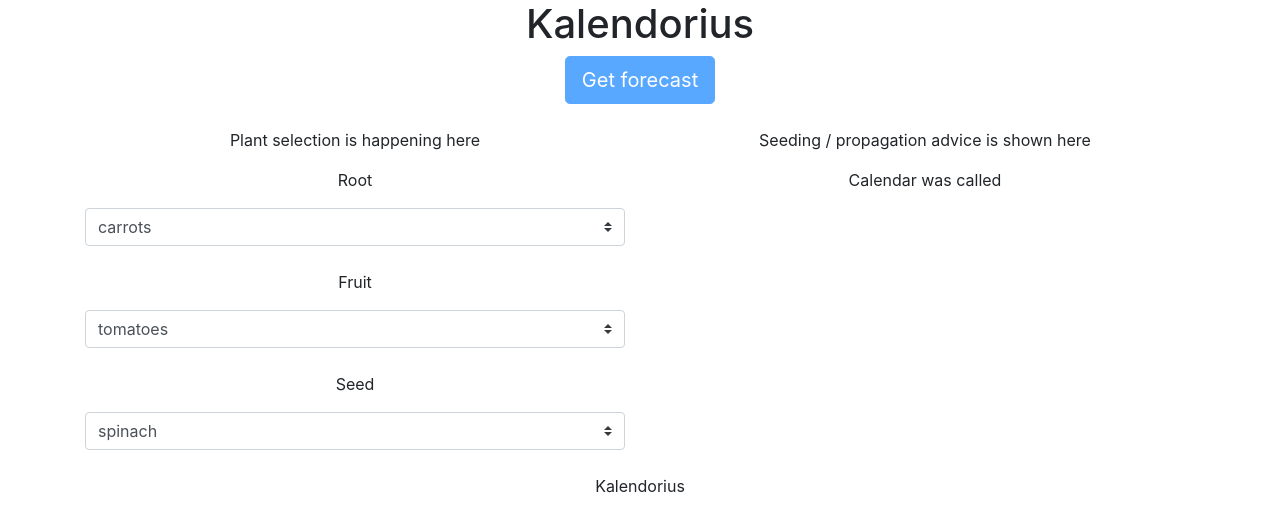
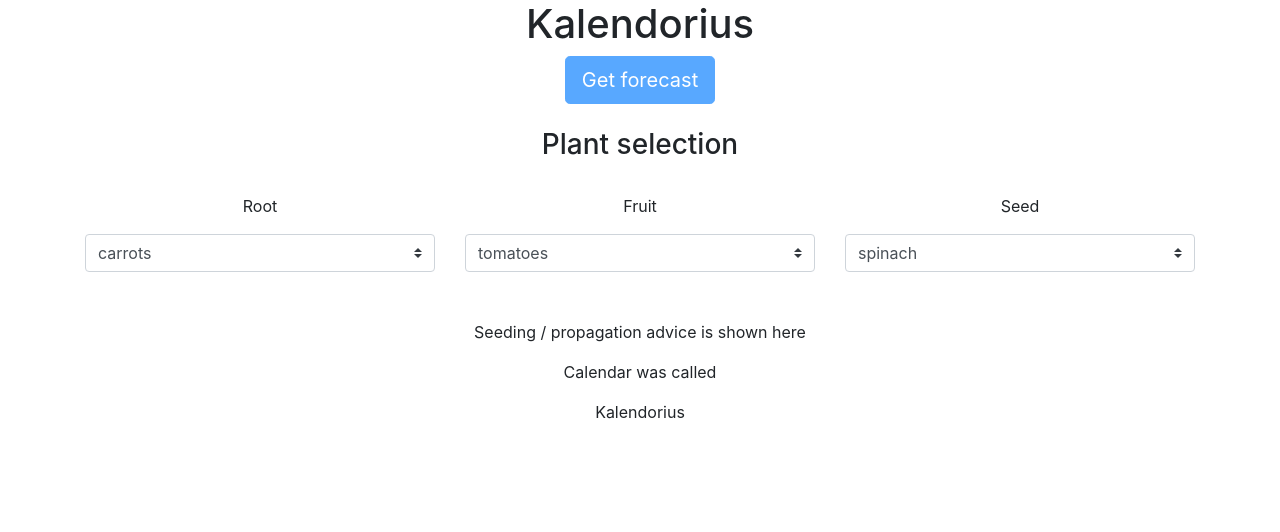
Before and after one commit to horolug/garden-forecast, a React (Create React App) app: page / in a window 1280 px wide. Shown: the top 532 px of the page. Built offline with nearby package versions, Linux system fonts and the light colour scheme.

Commit message:
Layout changes for plant selector

```diff
--- a/src/Components/Helpers/Helpers.js
+++ b/src/Components/Helpers/Helpers.js
@@ -60,7 +60,6 @@ const helpers = {
   },
 
   moonPhaseCalendar( date ){
-    // Fixme - accept dates as a parameter
     // Fixme - need a dynamic way to determine new moon based on location  (time machne call to API?)
     // A new moon occurs every 29.5 days
     // New moon April 5, 2019 In Vilnius, Lithuania
--- a/src/Components/PlantSelector/PlantSelector.js
+++ b/src/Components/PlantSelector/PlantSelector.js
@@ -51,20 +51,28 @@ class PlantSelector extends React.Component {
           moonPhases={this.state.moonPhases}
         />
         <div className="row">
-          <div className="col mt-4">
-            <p>Plant selection is happening here</p>
+          <div className="col mt-4 mb-4">
+            <h3>Plant selection</h3>
+          </div>
+        </div>
+        <div className="row">
+          <div className="col">
             <p>Root</p>
             <DropDown
               plantType="root"
               selectedPlant={(e) => this.selectedPlant(e)}
               options={this.state.rootPlants}
             />
+          </div>
+          <div className="col">
             <p>Fruit</p>
             <DropDown
               plantType="fruit"
               selectedPlant={(e) => this.selectedPlant(e)}
               options={this.state.fruitPlants}
             />
+          </div>
+          <div className="col">
             <p>Seed</p>
             <DropDown
               plantType="seed"
@@ -72,6 +80,10 @@ class PlantSelector extends React.Component {
               options={this.state.seedPlants}
             />
           </div>
+
+        </div>
+
+        <div className="row" >
           <div className="col mt-4">
             <p>Seeding / propagation advice is shown here </p>
 
```
